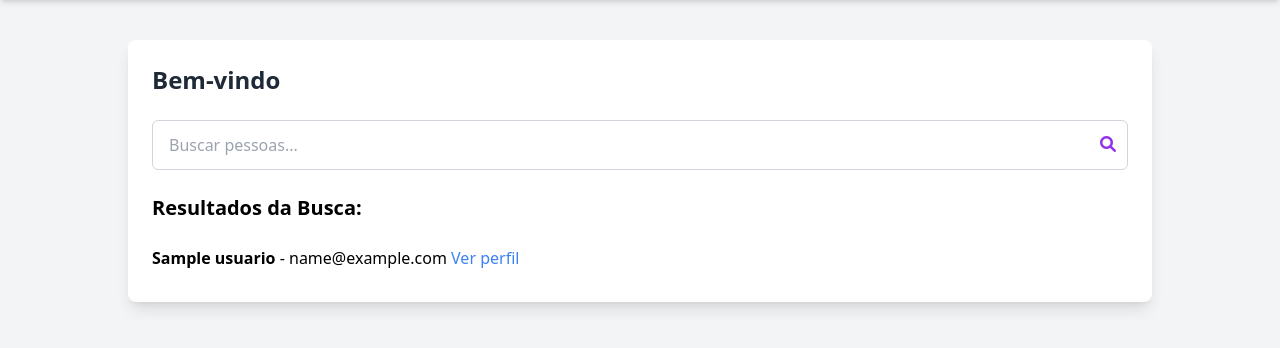
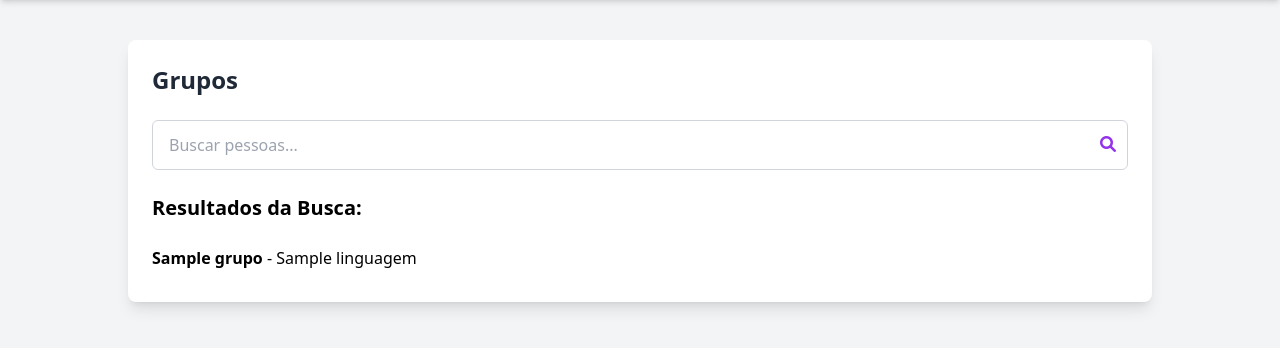
Before and after one commit to tayanaaraujo/LanguaHouse, a Flask app: template templates/grupos/todos_grupos.html in a window 1280 px wide. Shown: the part 64-412 px from the top of the page. Run offline with Flask 3, Linux system fonts and the light colour scheme; the template is opened without the code that fills it: most values are stand-ins (such as "Sample title", 1, 10 or a date in 2020); parts of the project's set-up code (start-up, migrations or seed data) failed here and were passed over; some libraries are stand-ins or nearby versions.

Commit message:
Pagina todos grupos

```diff
--- a/app.py
+++ b/app.py
@@ -407,7 +407,7 @@ def forum():
 
 
 #Grupos
-@app.route('/grupos/todos_grupos/<int:id>', methods=['GET'])
+@app.route('/grupos/todos_grupos/<int:id>', methods=['GET', 'POST'])
 def todos_grupos(id):
     cur = mysql.connection.cursor(MySQLdb.cursors.DictCursor)
 
@@ -418,9 +418,20 @@ def todos_grupos(id):
         flash('Usuário não encontrado.', 'danger')
         return redirect(url_for('index'))
 
+    query = request.args.get('query', '')  # Pega o parâmetro da query, se houver
+
+    # Se a busca não estiver vazia, buscar no banco de dados
+    if query:
+        cur.execute("""
+            SELECT * FROM grupo
+            WHERE nome_grupo LIKE %s OR linguagem LIKE %s
+        """, ('%' + query + '%', '%' + query + '%'))
+    else:
+        cur.execute("SELECT * FROM grupo")  # Caso contrário, traz todos os usuários
+    grupos = cur.fetchall()
     cur.close()
 
-    return render_template('grupos/todos_grupos.html', usuario=usuario)
+    return render_template('grupos/todos_grupos.html', usuario=usuario, grupos=grupos)
 
 if __name__ == '__main__':
     app.run(debug=True)
--- a/templates/grupos/todos_grupos.html
+++ b/templates/grupos/todos_grupos.html
@@ -50,10 +50,10 @@
 
         <!-- Aba Início -->
             <section id="inicio" class="space-y-6">
-            <h2 class="text-2xl font-semibold text-gray-800">Bem-vindo</h2>
+            <h2 class="text-2xl font-semibold text-gray-800">Grupos</h2>
 
         <!-- Campo de Busca -->
-            <form action="{{ url_for('forum') }}" method="GET" class="relative mt-4">
+            <form action="{{ url_for('todos_grupos', id = usuario['cod_usuario']) }}" method="GET" class="relative mt-4">
                 <input type="text" name="query" placeholder="Buscar pessoas..."
                     class="w-full px-4 py-3 border border-gray-300 rounded-md focus:outline-none focus:ring-2 focus:ring-purple-500"
                     value="{{ request.args.get('query', '') }}">
@@ -65,21 +65,21 @@
 
         <!-- Exibir Resultados da Busca -->
         <section id="resultados" class="mt-6">
-            {% if usuarios %}
+            {% if grupos %}
                 <h3 class="text-xl font-semibold">Resultados da Busca:</h3>
                 <ul class="mt-4">
-                    {% for usuario in usuarios %}
+                    {% for grupo in grupos %}
                         <li class="py-2">
-                            <strong>{{ usuario.nome }}</strong> - {{ usuario.email }}
-                            <a href="{{ url_for('perfil', id=usuario.cod_usuario) }}" class="text-blue-500">Ver perfil</a>
+                            <strong>{{ grupo.nome_grupo }}</strong> - {{ grupo.linguagem }}
+
                         </li>
                     {% endfor %}
                 </ul>
             {% else %}
                 {% if query %}
-                    <p class="text-gray-600">Nenhum usuário encontrado para "{{ query }}".</p>
+                    <p class="text-gray-600">Nenhum grupo encontrado encontrado para "{{ query }}".</p>
                 {% else %}
-                    <p class="text-gray-600">Pesquise por um nome ou email de usuário.</p>
+                    <p class="text-gray-600">Pesquise pelo nome ou o idioma.</p>
                 {% endif %}
             {% endif %}
         </section>
@@ -158,12 +158,5 @@
         </section>
     </div>
 
-
-
-
-
-
-
-
 </body>
 </html>
```
